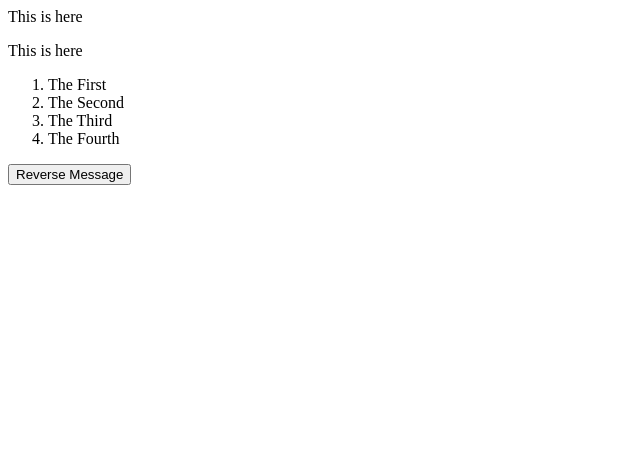
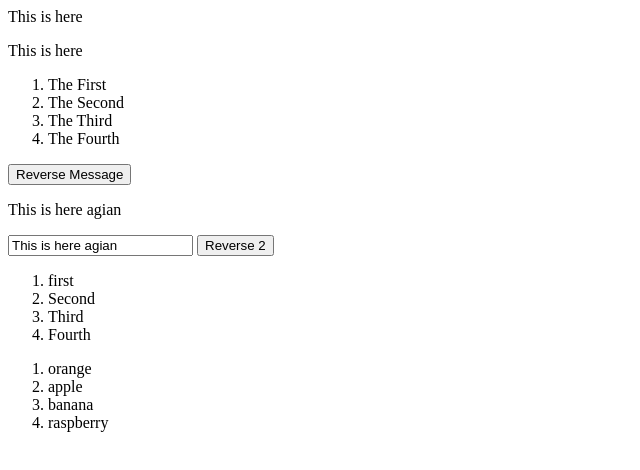
Before and after one commit to brandicec06/vuejs_test, a website: page index.html in a window 1280 px wide. Shown: the whole page, without its empty margins (0-640 px from the left). Drawn offline with nearby package versions, Linux system fonts and the light colour scheme.

Commit message:
finished getting started

```diff
--- a/index.html
+++ b/index.html
@@ -33,6 +33,25 @@
         <button v-on:click="reverseMessage">Reverse Message</button>
     </div>
 
+    <div id = app2>
+        <p>{{message2}}</p>
+        <input v-model ="message2">
+        <button v-on:click="reverse">Reverse 2</button>
+
+        <ol>
+            <li v-for="w in list" >{{w.word}}</li>
+        </ol>
+
+    </div>
+    <div id=app3>
+        <ol>
+            <todo-item
+                v-for= "item in glist"
+                v-bind:cart= "item"
+                v-bind:key="item.id">
+            </todo-item>
+        </ol>
+    </div>
 </body>
 
 <script>
@@ -56,6 +75,49 @@
         }
     })
 
+    var app2 = new Vue ({
+        el: '#app2',
+        data: {
+            message2: 'This is here agian',
+            seen: false,
+            list: [
+                {word: "first"},
+                {word: "Second"},
+                {word: "Third"},
+                {word: "Fourth"}
+
+            ]
+        },
+        methods: {
+            reverse: function(){
+                this.message2 = this.message2.split('').reverse().join('');
+                // if (this.seen == false){
+                //     this.seen = true;
+                // }else{
+                //     this.seen = false;
+                // }
+            }
+        }
+    })
+
+    Vue.component('todo-item', {
+        props:['cart'],
+        template: '<li>{{cart.text}}</li>'
+    })
+
+    var app3 = new Vue({
+        el: "#app3",
+        data: {
+            glist: [
+                {id: 0, text: "orange"},
+                {id: 1, text: "apple"},
+                {id: 2, text: "banana"},
+                {id: 2, text: "raspberry"}
+            ]
+        }
+    })
+
+
 </script>
 
 </html>
--- a/package.json
+++ b/package.json
@@ -8,5 +8,8 @@
     "test": "echo \"Error: no test specified\" && exit 1"
   },
   "author": "",
-  "license": "ISC"
+  "license": "ISC",
+  "dependencies": {
+    "express": "^4.16.4"
+  }
 }
```
